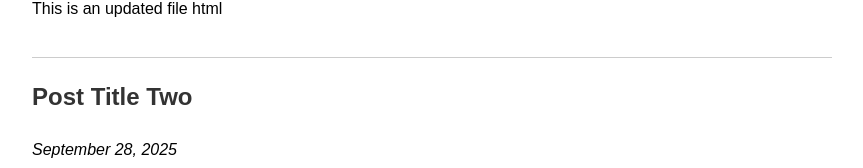
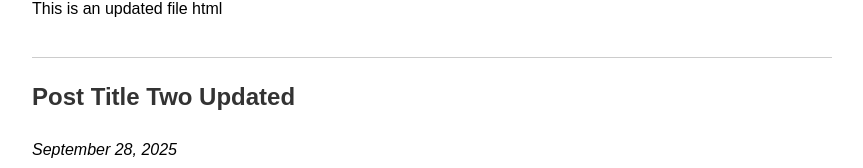
Before and after one commit to rahimazhar/htm, a plain HTML site: page index.html in a window 1280 px wide. Shown: the part 144-312 px from the top of the page, without its empty margins (208-1071 px from the left). Drawn offline with Linux system fonts and the light colour scheme.

Commit message:
Update index.html

```diff
--- a/index.html
+++ b/index.html
@@ -42,7 +42,7 @@
   </section>
 
   <section class="post">
-    <h2>Post Title Two</h2>
+    <h2>Post Title Two Updated </h2>
     <p><em>September 28, 2025</em></p>
     <p>Another day, another blog post. Here's something I learned recently...</p>
   </section>
```
